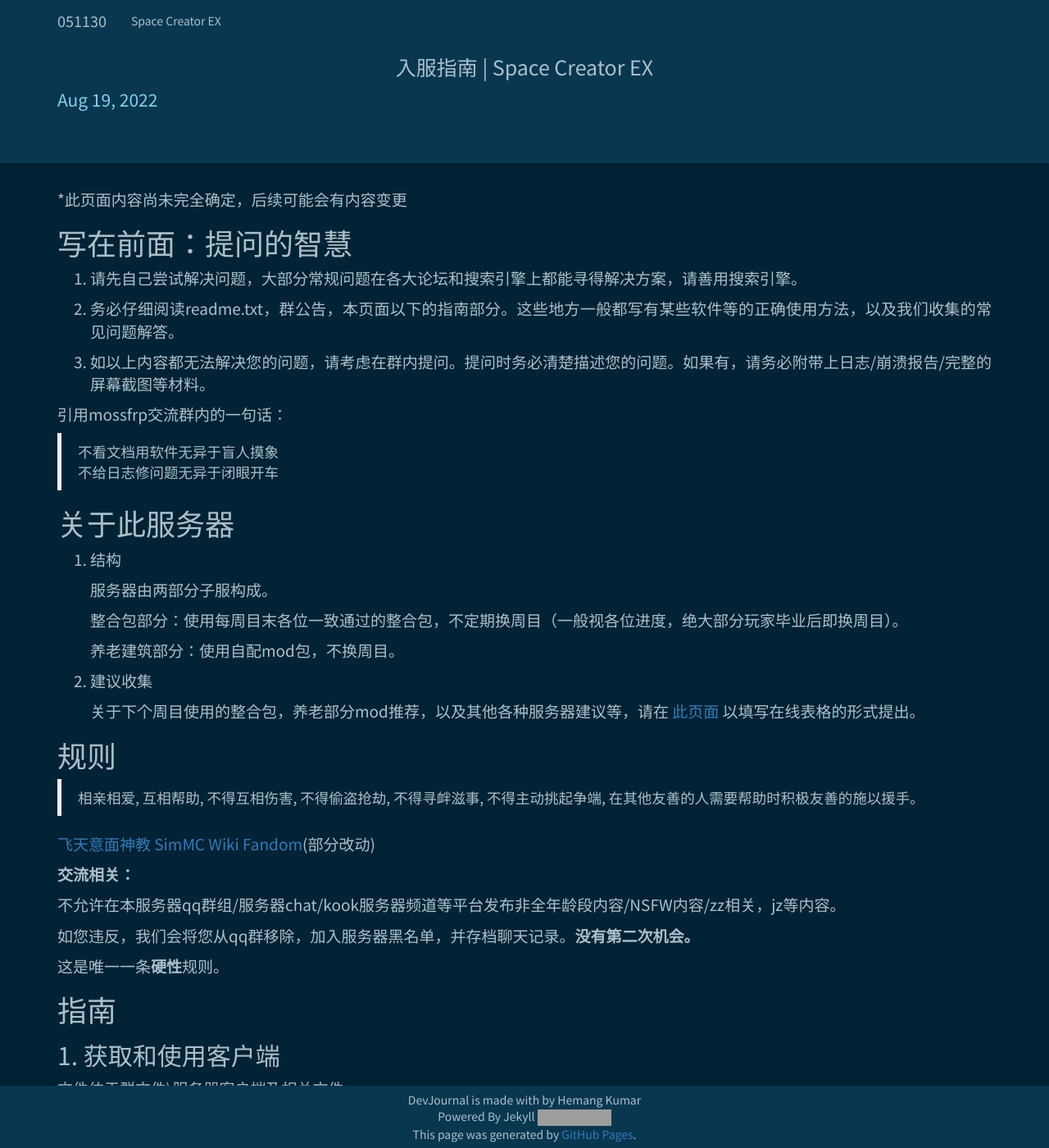
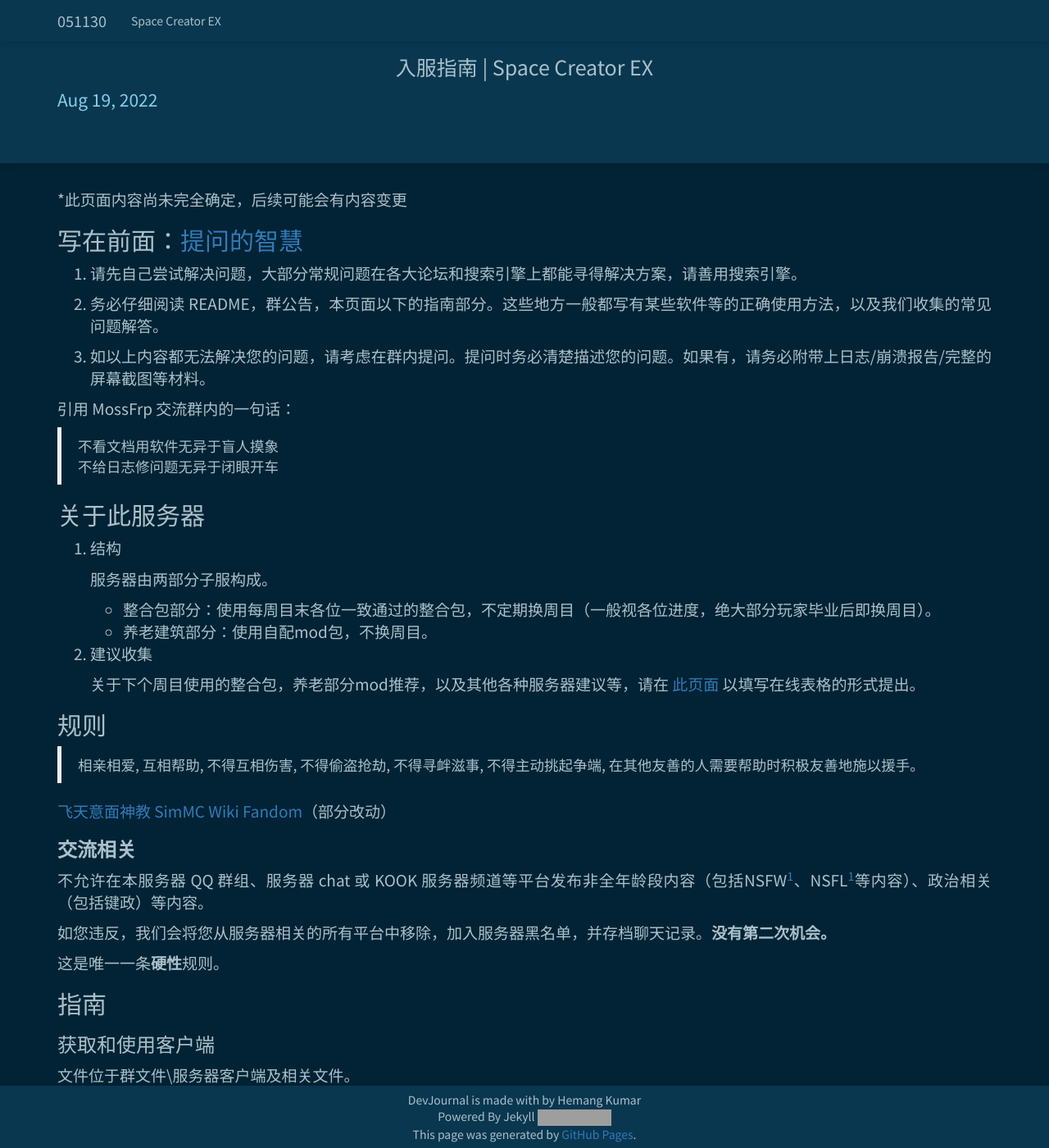
Before and after one commit to x051130x/x051130x.github.io, a Jekyll site: the page built from _posts/2022-8-19-guide.md, in a window 1280 px wide and 1400 px high. Shown: the whole window at 82% size. Built offline with Jekyll 4.4.1, drawn with Linux system fonts in a browser that asks for light colours; nearby versions of some CDN libraries; some of the changed text lies outside the part shown; grey boxes are pictures that could not be loaded.

Commit message:
banner and typo, better layout

```diff
--- a/_posts/2022-8-19-guide.md
+++ b/_posts/2022-8-19-guide.md
@@ -1,66 +1,64 @@
 ---
 layout: post
 title: 入服指南 | Space Creator EX
-banner: https://x051130x.github.io/img/guide.jpg
+banner: img/guide.jpg
 ---
 
-[chartonline]:https://docs.qq.com/sheet/DRllNandVZnhiSHpi?groupUin=CwSqoW5XsYBSZbLzoun5Xw%253D%253D&ADUIN=1161254733&ADSESSION=1671259113&ADTAG=CLIENT.QQ.5929_.0&ADPUBNO=27255&tab=BB08J2&u=de053c6228aa45629deaadc71d257d03
-[l=rule]:https://simmc.fandom.com/zh/wiki/%E9%A3%9E%E5%A4%A9%E6%84%8F%E9%9D%A2%E7%A5%9E%E6%95%99
+[chartonline]: https://docs.qq.com/sheet/DRllNandVZnhiSHpi?groupUin=CwSqoW5XsYBSZbLzoun5Xw%253D%253D&ADUIN=1161254733&ADSESSION=1671259113&ADTAG=CLIENT.QQ.5929_.0&ADPUBNO=27255&tab=BB08J2&u=de053c6228aa45629deaadc71d257d03
+[l=rule]: https://simmc.fandom.com/zh/wiki/%E9%A3%9E%E5%A4%A9%E6%84%8F%E9%9D%A2%E7%A5%9E%E6%95%99
+[^1]: https://quiltmc.org/en/community/nsfw-policy/#nsfw-whats-that
+[^2]: 版本号应当符合[语义化版本 2.0.0](https://semver.org/lang/zh-CN/)。
 
 *此页面内容尚未完全确定，后续可能会有内容变更
 
-# 写在前面：提问的智慧
+## 写在前面：[提问的智慧](https://github.com/ryanhanwu/How-To-Ask-Questions-The-Smart-Way/blob/main/README-zh_CN.md)
 
 1. 请先自己尝试解决问题，大部分常规问题在各大论坛和搜索引擎上都能寻得解决方案，请善用搜索引擎。
 
-2. 务必仔细阅读readme.txt，群公告，本页面以下的指南部分。这些地方一般都写有某些软件等的正确使用方法，以及我们收集的常见问题解答。
+2. 务必仔细阅读 README，群公告，本页面以下的指南部分。这些地方一般都写有某些软件等的正确使用方法，以及我们收集的常见问题解答。
 
 3. 如以上内容都无法解决您的问题，请考虑在群内提问。提问时务必清楚描述您的问题。如果有，请务必附带上日志/崩溃报告/完整的屏幕截图等材料。
 
-引用mossfrp交流群内的一句话：
+引用 MossFrp 交流群内的一句话：
 
-   > 不看文档用软件无异于盲人摸象<br>
-   不给日志修问题无异于闭眼开车
+> 不看文档用软件无异于盲人摸象<br>
+> 不给日志修问题无异于闭眼开车
 
-
-
-# 关于此服务器
+## 关于此服务器
 
 1. 结构
 
    服务器由两部分子服构成。
-
-      整合包部分：使用每周目末各位一致通过的整合包，不定期换周目（一般视各位进度，绝大部分玩家毕业后即换周目）。
-
-      养老建筑部分：使用自配mod包，不换周目。
+   * 整合包部分：使用每周目末各位一致通过的整合包，不定期换周目（一般视各位进度，绝大部分玩家毕业后即换周目）。
+   * 养老建筑部分：使用自配mod包，不换周目。
 
 2. 建议收集
 
    关于下个周目使用的整合包，养老部分mod推荐，以及其他各种服务器建议等，请在 [此页面][chartonline] 以填写在线表格的形式提出。
 
-# 规则
+## 规则
 
-> 相亲相爱, 互相帮助, 不得互相伤害, 不得偷盗抢劫, 不得寻衅滋事, 不得主动挑起争端, 在其他友善的人需要帮助时积极友善的施以援手。
+> 相亲相爱, 互相帮助, 不得互相伤害, 不得偷盗抢劫, 不得寻衅滋事, 不得主动挑起争端, 在其他友善的人需要帮助时积极友善地施以援手。
 
-[飞天意面神教 SimMC Wiki Fandom][l=rule](部分改动)
+[飞天意面神教 SimMC Wiki Fandom][l=rule]（部分改动）
 
-**交流相关：**
+### **交流相关**
 
-   不允许在本服务器qq群组/服务器chat/kook服务器频道等平台发布非全年龄段内容/NSFW内容/zz相关，jz等内容。
+不允许在本服务器 QQ 群组、服务器 chat 或 KOOK 服务器频道等平台发布非全年龄段内容（包括NSFW[^1]、NSFL[^1]等内容）、政治相关（包括键政）等内容。
 
-   如您违反，我们会将您从qq群移除，加入服务器黑名单，并存档聊天记录。**没有第二次机会。**
+如您违反，我们会将您从服务器相关的所有平台中移除，加入服务器黑名单，并存档聊天记录。**没有第二次机会。**
 
-   这是唯一一条**硬性**规则。
+这是唯一一条**硬性**规则。
 
-# 指南
+## 指南
 
-## 1. 获取和使用客户端
+### 获取和使用客户端
 
    文件位于群文件\服务器客户端及相关文件。
 
-   整合包部分客户端的命名规则为scex [周目号] [周目代号] [版本号].zip。e.g. scex 4th Astral ver1.5fix3.zip
+   整合包部分客户端的命名规则为 `scex [周目号] [周目代号] [版本号].zip`[^2]。e.g. `scex 4th Astral ver1.5fix3.zip`
 
-   养老部分客户端为scex client [版本号] for zen.zip。e.g. scex client ver.1.2 for zen.zip
+   养老部分客户端为 `scex client [版本号] for zen.zip`[^2]。e.g. `scex client ver.1.2 for zen.zip`
 
    客户端附带了 PCL 2 启动器，养老部分客户端附带了serversync。
 
--- a/css/main.scss
+++ b/css/main.scss
@@ -1,184 +1,210 @@
 ---
 # Only the main Sass file needs front matter (the dashes are enough)
 ---
+
 @charset "utf-8";
 
 // Our variables
 $base-font-family: 'Noto Sans SC', "Sarasa Gothic SC", "Source Han Sans SC", "Helvetica Neue", Helvetica, Arial, sans-serif;
-$base-font-size:   16px;
+$base-font-size: 16px;
 $base-font-weight: 400;
-$small-font-size:  $base-font-size * 0.875;
+$small-font-size: $base-font-size * 0.875;
 $base-line-height: 1.5;
 
-$spacing-unit:     30px;
+$spacing-unit: 30px;
 
-$text-color:       #111;
+$text-color: #111;
 $background-color: #fdfdfd;
-$brand-color:      #2a7ae2;
+$brand-color: #2a7ae2;
 
-$grey-color:       #828282;
+$grey-color: #828282;
 $grey-color-light: lighten($grey-color, 40%);
-$grey-color-dark:  darken($grey-color, 25%);
+$grey-color-dark: darken($grey-color, 25%);
 
 // Width of the content area
-$content-width:    800px;
+$content-width: 800px;
 
-$on-palm:          600px;
-$on-laptop:        800px;
+$on-palm: 600px;
+$on-laptop: 800px;
 
-.navbar-default{
+.scalableimg {
+    width: 100%;
+    height: 100%;
+}
+
+.navbar-default {
     background: #093750 !important;
     border: none !important;
+}
+
+.navbar-default .navbar-nav>li>a {
+    color: #abc0ca !important;
+}
+
+.navbar-default .navbar-nav>li>a:hover {
+    color: #03a4fb !important;
 
 }
 
-.navbar-default .navbar-nav > li > a{
-    color:#abc0ca !important;
+.navbar-default .navbar-nav>li>a:focus {
+    color: #03a4fb !important;
 }
-.navbar-default .navbar-nav > li > a:hover{
-    color:#03a4fb !important;
 
+.navbar-default .navbar-brand {
+    color: #abc0ca !important;
 }
-.navbar-default .navbar-nav > li > a:focus{
-    color:#03a4fb !important;
-}
-.navbar-default .navbar-brand{
-  color:#abc0ca !important;
-}
-.footer-content{
+
+.footer-content {
     text-align: center;
     padding: 0.5em;
 }
-body{
+
+body {
     background-color: #022335 !important;
     font-family: $base-font-family !important;
     color: #abc0ca !important;
 }
-.page-stuff{
+
+.page-stuff {
     font-size: 19px;
+
     a {
         color: #03a4fb !important;
         text-decoration: none;
-      &:hover{
-        color:#03a4fb !important;
+
+        &:hover {
+            color: #03a4fb !important;
             text-decoration: none !important;
             border-bottom: 1px dotted #03a4fb;
-        padding-bottom:0.5em;
+            padding-bottom: 0.5em;
         }
     }
 }
-#page-content{
+
+#page-content {
     padding-bottom: 4em;
 }
 
-.page-stuff{
+.page-stuff {
     padding-top: 2em;
     padding-bottom: 5em;
 }
+
 .jumbotron {
     background: #093750 !important;
 }
+
 a {
     color: #03a4fb;
     text-decoration: none;
 }
-a:hover{
-  color:#03a4fb !important;
+
+a:hover {
+    color: #03a4fb !important;
     text-decoration: none !important;
     border-bottom: 1px dotted #03a4fb;
 
 }
 
-.post-list{
+.post-list {
+    text-align: left;
+}
 
-    text-align: left;
-
-}
-.post-box{
+.post-box {
     padding-left: 10px;
-  background-color: #093750 ;
+    background-color: #093750;
     border-left-style: solid;
     border-left-color: #03a4fb;
     margin-bottom: 10px;
+
+    display: flex;
+    justify-content: space-between;
 }
 
-.post-title{
+.post-title {
     margin-bottom: 2em;
     font-size: 20px !important;
-color:  #abc0ca !important;
+    color: #abc0ca !important;
 }
 
-.posted{
+.posted {
     margin-top: 2em;
     border-bottom-style: solid;
     border-bottom-color: #828282;
     width: 210px;
 }
 
-.post-banner{
+.post-banner {
     text-align: right;
     height: 280px;
 }
 
-.post-excerpt{
+.post-excerpt {
     color: white !important;
     padding-top: 0.5em;
     padding-bottom: 0.3em;
 }
-.post-title-main{
+
+.post-title-main {
     font-size: 25px;
     text-align: center;
     color: #abc0ca !important;
 }
-.post-content{
+
+.post-content {
     font-size: 19px;
     text-align: justify;
     padding-bottom: 5em;
 }
-pre{
+
+pre {
     background-color: black !important;
-border:none !important;
+    border: none !important;
     border-radius: 0px !important;
     font-size: 20px !important;
     padding: 1.5em !important;
-color:white !important;
+    color: white !important;
 }
-.post-meta{
+
+.post-meta {
     color: skyblue !important;
 }
 
-code{
+code {
     background-color: black !important;
     color: white !important;
     border: none !important;
     border-radius: 0px !important;
 }
 
-.page-tagline{
+.page-tagline {
     font-size: 20px;
     text-align: center;
 }
 
-.download{
-  padding:2em;
+.download {
+    padding: 2em;
     font-size: 19px;
 }
-.intro{
+
+.intro {
     font-size: 19px;
 
 }
-.manual-title{
+
+.manual-title {
     font-size: 21px;
     padding: 1em;
     text-transform: uppercase;
 
 }
-.manual-content{
+
+.manual-content {
     text-align: justify;
     font-size: 19px;
 }
 
-.man-title{
+.man-title {
     font-size: 22px;
     text-align: center;
     padding: 1em;
@@ -186,10 +212,11 @@ text-align: center;
 
 }
 
-.jumbotron{
+.jumbotron {
     box-shadow: 0px 1px 10px 0px rgba(0, 0, 0, 0.15);
 }
-.navbar{
+
+.navbar {
     box-shadow: 0px 1px 10px 0px rgba(0, 0, 0, 0.15);
 }
 
@@ -209,6 +236,5 @@ text-align: center;
 
 
 // Import partials from `sass_dir` (defaults to `_sass`)
-@import
-        "syntax-highlighting"
+@import "syntax-highlighting"
 ;
```
Also changed, not shown: other parts of _posts/2022-8-19-guide.md (+4 -4 lines), SCEX server.md (+11 -7 lines), _posts/2022-8-19-modchanges.md (+11 -11 lines), index.html (+5 -20 lines). Lines whose indentation alone changed are shown as unchanged.
